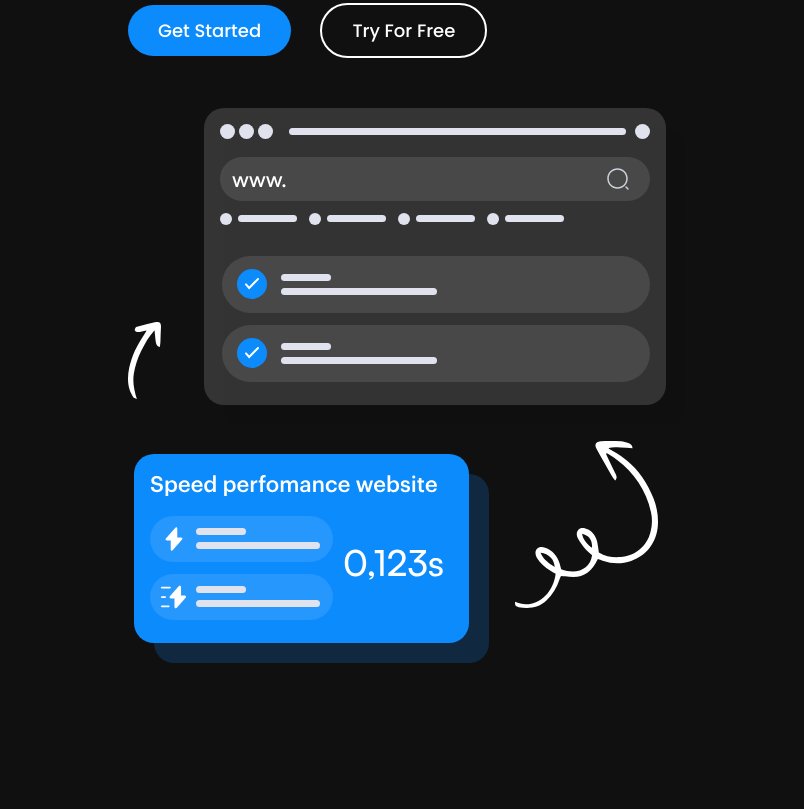
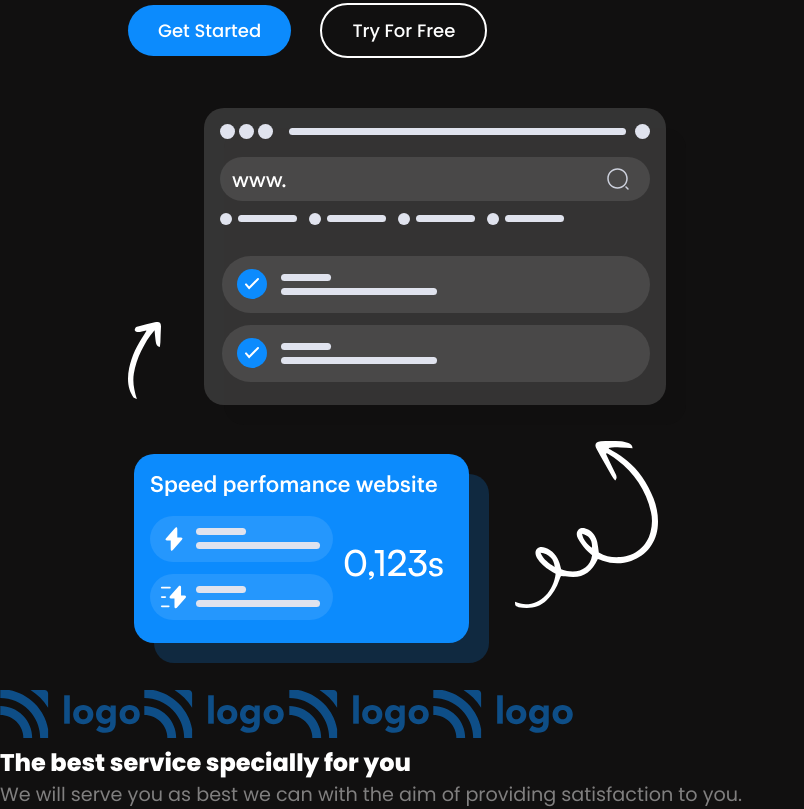
Before and after one commit to Nairitya/iNeuron-Project2-Hosting-Site, a plain HTML site: page index.html in a window 1280 px wide. Shown: the part 556-1365 px from the top of the page, without its empty margins (0-804 px from the left). Before the commit the page ends 1246 px from the top, so only its background shows below. Drawn offline with Linux system fonts and the light colour scheme.

Commit message:
style:  till logo section done

```diff
--- a/index.html
+++ b/index.html
@@ -43,6 +43,19 @@
           />
         </div>
       </section>
+      <section class="logo-section">
+        <img src="./assets/Logo-light.svg" alt="" />
+        <img src="./assets/Logo-light.svg" alt="" />
+        <img src="./assets/Logo-light.svg" alt="" />
+        <img src="./assets/Logo-light.svg" alt="" />
+      </section>
+      <section class="services-section">
+        <h2>The best service specially for you</h2>
+        <p class="description-text">
+          We will serve you as best we can with the aim of providing
+          satisfaction to you.
+        </p>
+      </section>
     </main>
   </body>
 </html>
```
